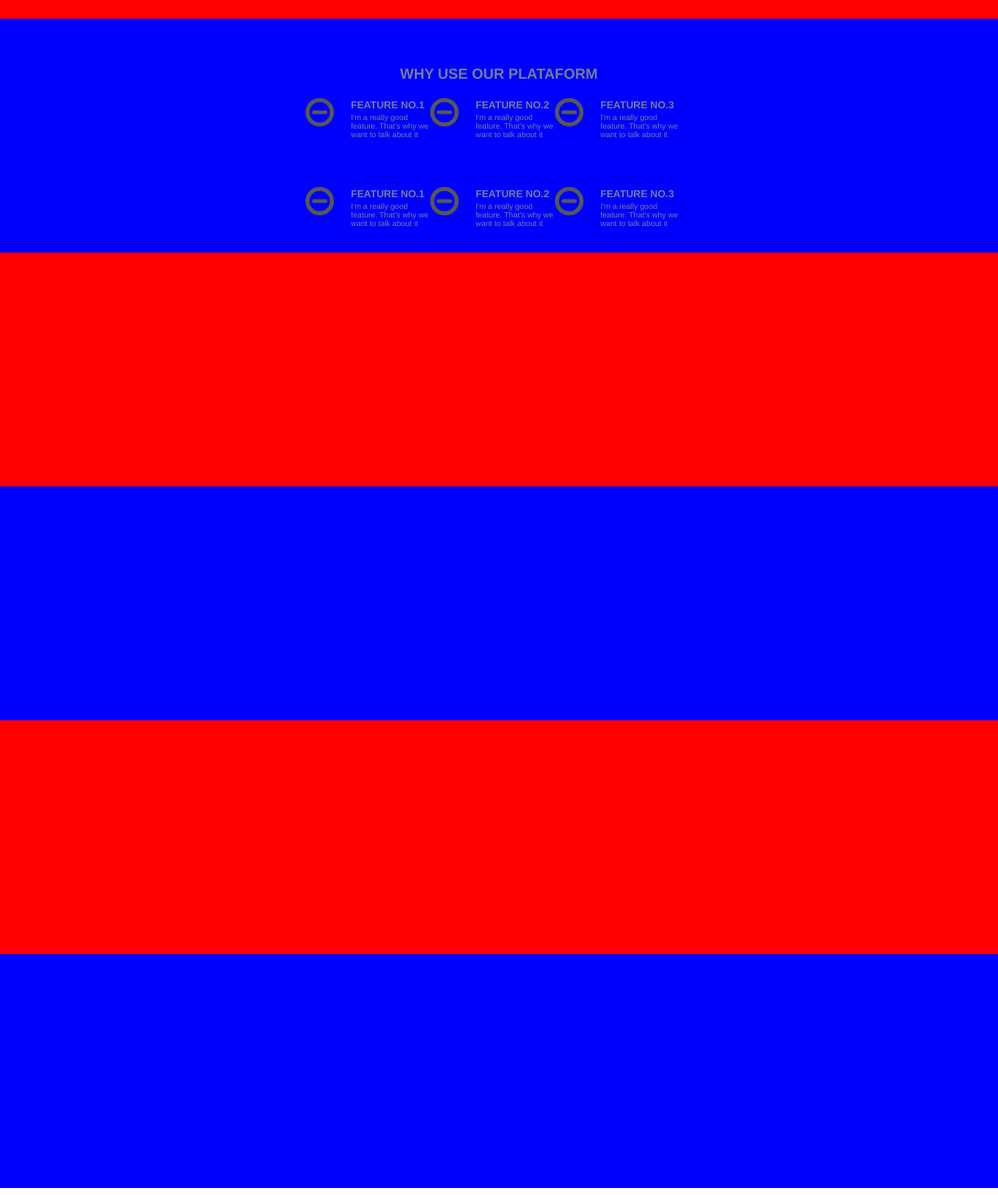
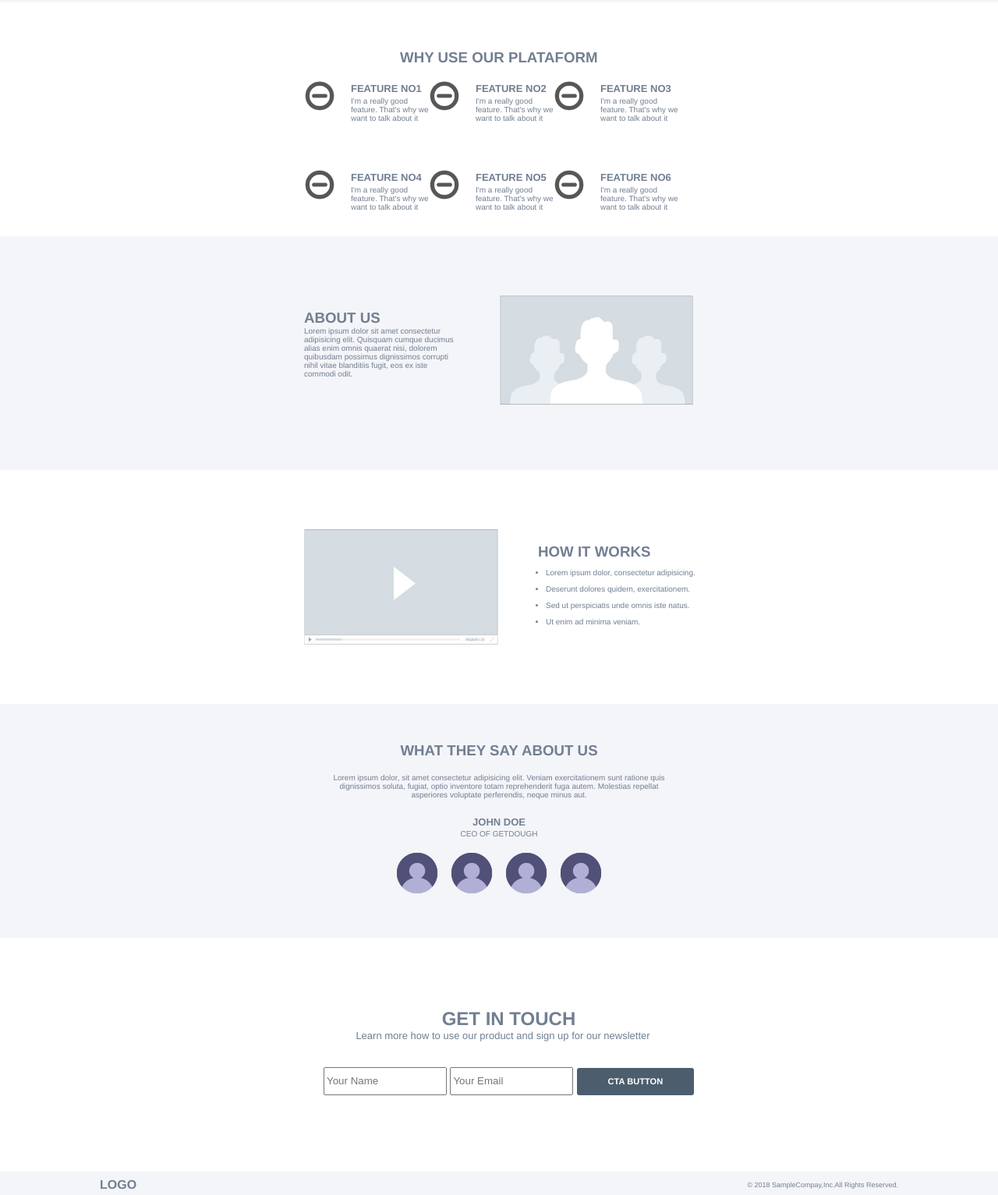
Before and after one commit to Cbmota1/webdev, a plain HTML site: page index.html in a window 1280 px wide. Shown: the part 297-1830 px from the top of the page at 78% size. Drawn offline with Linux system fonts and the light colour scheme.

Commit message:
first commit

```diff
--- a/index.html
+++ b/index.html
@@ -6,7 +6,8 @@
     <title>Document</title>
 </head>
 <body style="margin: 0px;padding-top: 0px;">
-    <div style="height: 300px;width: 100%;background-color: red;margin-top: 0px;margin-bottom: 0px;">
+    <div style="height: 300px;width: 100%;background-color: #f4f5f9;">
+        <div style="position: absolute; width: 100%;">
             <h4 style="text-align: center;padding-top: 10px;font-family:Helvetica, sans-serif;font-weight: bold;color: #717f91;">LOGO</h5>
             <h1 style="margin-top: 30px;text-align: center;font-family:Helvetica, sans-serif;color: #717f91;;">BEST HEADLINE IN THE WORLD</h1>
             <p style="text-align: center;margin-top: 5px;font-family:Helvetica, sans-serif;color: #717f91;;">Lorem ipsum dolor sit amet consectetur adipisicing elit.</p>
@@ -19,66 +20,116 @@
                     </p>
                 </button>
             </div>
-        <p style="text-align: center;font-family: Helvetica;font-weight: bold;font-size: x-small;margin-top: 60px;color: #717f91;">CUSTOMER LOGO    •  CUSTOMER LOGO    •  CUSTOMER LOGO    •   CUSTOMER LOGO</p>
+            <p style="text-align: center;font-family: Helvetica;font-weight: bold;font-size: x-small;margin-top: 40px;color: #717f91;">CUSTOMER LOGO    •  CUSTOMER LOGO    •  CUSTOMER LOGO    •   CUSTOMER LOGO</p>
         </div>
-    <div style="height: 300px;background-color: blue;">
+    </div>
+    <div style="height: 300px;width: 100%;background-color: #ffffff;">
         <h3 style="position: absolute;left: 50%;margin-left: -127px;margin-top: 60px;font-family:Helvetica;color: #717f91;">WHY USE OUR PLATAFORM</h3>
         <div style="position: absolute;left: 50%;margin-left: -250px;">
             <div style="display: flex;flex-direction: row;">
                 <div style="display: flex;flex-direction: row;">
-                    <img src="icone.webp" alt="" style="height: 40px;margin-top: 100px;">
+                    <img src="./assets/icone.webp" alt="" style="height: 40px;margin-top: 100px;">
                     <div style="margin-top: 90px;margin-left: 20px;">
-                        <p style="font-size: small;font-family: Helvetica;font-weight: bold;color: #717f91;">FEATURE NO.1</p>
+                        <p style="font-size: small;font-family: Helvetica;font-weight: bold;color: #717f91;">FEATURE NO1</p>
                         <p style="margin-top: -10px;font-size: x-small;width: 100px;font-family: Helvetica;color: #717f91;">I'm a really good feature. That's why we want to talk about it</p>
                     </div>
                 </div>
                 <div style="display: flex;flex-direction: row;">
-                    <img src="icone.webp" alt="" style="height: 40px;margin-top: 100px;">
+                    <img src="./assets/icone.webp" alt="" style="height: 40px;margin-top: 100px;">
                     <div style="margin-top: 90px;margin-left: 20px;">
-                        <p style="font-size: small;font-family: Helvetica;font-weight: bold;color: #717f91;">FEATURE NO.2</p>
+                        <p style="font-size: small;font-family: Helvetica;font-weight: bold;color: #717f91;">FEATURE NO2</p>
                         <p style="margin-top: -10px;font-size: x-small;width: 100px;font-family: Helvetica;color: #717f91;">I'm a really good feature. That's why we want to talk about it</p>
                     </div>
                 </div>
                 <div style="display: flex;flex-direction: row;">
-                    <img src="icone.webp" alt="" style="height: 40px;margin-top: 100px;">
+                    <img src="./assets/icone.webp" alt="" style="height: 40px;margin-top: 100px;">
                     <div style="margin-top: 90px;margin-left: 20px;">
-                        <p style="font-size: small;font-family: Helvetica;font-weight: bold;color: #717f91;">FEATURE NO.3</p>
+                        <p style="font-size: small;font-family: Helvetica;font-weight: bold;color: #717f91;">FEATURE NO3</p>
                         <p style="margin-top: -10px;font-size: x-small;width: 100px;font-family: Helvetica;color: #717f91;">I'm a really good feature. That's why we want to talk about it</p>
                     </div>
                 </div>
             </div>
             <div style="display: flex;flex-direction: row;">
                 <div style="display: flex;flex-direction: row;">
-                    <img src="icone.webp" alt="" style="height: 40px;margin-top: 50px;">
+                    <img src="./assets/icone.webp" alt="" style="height: 40px;margin-top: 50px;">
                     <div style="margin-top: 40px;margin-left: 20px;">
-                        <p style="font-size: small;font-family: Helvetica;font-weight: bold;color: #717f91;">FEATURE NO.1</p>
+                        <p style="font-size: small;font-family: Helvetica;font-weight: bold;color: #717f91;">FEATURE NO4</p>
                         <p style="margin-top: -10px;font-size: x-small;width: 100px;font-family: Helvetica;color: #717f91;">I'm a really good feature. That's why we want to talk about it</p>
                     </div>
                 </div>
                 <div style="display: flex;flex-direction: row;">
-                    <img src="icone.webp" alt="" style="height: 40px;margin-top: 50px;">
+                    <img src="./assets/icone.webp" alt="" style="height: 40px;margin-top: 50px;">
                     <div style="margin-top: 40px;margin-left: 20px;">
-                        <p style="font-size: small;font-family: Helvetica;font-weight: bold;color: #717f91;">FEATURE NO.2</p>
+                        <p style="font-size: small;font-family: Helvetica;font-weight: bold;color: #717f91;">FEATURE NO5</p>
                         <p style="margin-top: -10px;font-size: x-small;width: 100px;font-family: Helvetica;color: #717f91;">I'm a really good feature. That's why we want to talk about it</p>
                     </div>
                 </div>
                 <div style="display: flex;flex-direction: row;">
-                    <img src="icone.webp" alt="" style="height: 40px;margin-top: 50px;">
+                    <img src="./assets/icone.webp" alt="" style="height: 40px;margin-top: 50px;">
                     <div style="margin-top: 40px;margin-left: 20px;">
-                        <p style="font-size: small;font-family: Helvetica;font-weight: bold;color: #717f91;">FEATURE NO.3</p>
+                        <p style="font-size: small;font-family: Helvetica;font-weight: bold;color: #717f91;">FEATURE NO6</p>
                         <p style="margin-top: -10px;font-size: x-small;width: 100px;font-family: Helvetica;color: #717f91;">I'm a really good feature. That's why we want to talk about it</p>
                     </div>
                 </div>
             </div>
         </div>
     </div>
-    <div style="height: 300px;width: 100%;background-color: red;">
+    <div style="height: 300px;width: 100%;background-color: #f4f5f9;">
+        <div style="position: absolute;display: flex;flex-direction: row;margin-top: 75px;left: 50%;margin-left: -250px;">
+            <div>
+                <h3 style="margin-bottom: -10px;font-family: Helvetica;font-weight: bold;color: #717f91;">ABOUT US</h3>
+                <p style="width: 200px;font-size: x-small; font-family: Helvetica;color: #717f91;">Lorem ipsum dolor sit amet consectetur adipisicing elit. Quisquam cumque ducimus alias enim omnis quaerat nisi, dolorem quibusdam possimus dignissimos corrupti nihil vitae blanditiis fugit, eos ex iste commodi odit.</p>
             </div>
-    <div style="height: 300px;width: 100%;background-color: blue;">
+            <img src="./assets/team.png" alt="team" style="width: 250px;margin-left: 50px;">
         </div>
-    <div style="height: 300px;width: 100%;background-color: red;">
     </div>
-    <div style="height: 300px;width: 100%;background-color: blue;">
+    <div style="height: 300px;width: 100%;background-color: #ffffff;">
+        <div style="display: flex;flex-direction: row;position: absolute;margin-top: 75px;left: 50%;margin-left: -250px;">
+            <img src="./assets/video.png" alt="video" style="width: 250px;margin-right: 50px;height: 150px;">
+            <div>
+                <h3 style="margin-bottom: -10px;font-family: Helvetica;font-weight: bold;color: #717f91;">HOW IT WORKS</h3>
+                <div style="margin-left: -30px;">
+                    <ul style="font-family: Helvetica;font-size: x-small;width: 250px;color: #717f91;margin-top: 20px;">
+                        <li style="margin-bottom: 10px;">Lorem ipsum dolor, consectetur adipisicing.</li>
+                        <li style="margin-bottom: 10px;">Deserunt dolores quidem, exercitationem.</li>
+                        <li style="margin-bottom: 10px;">Sed ut perspiciatis unde omnis iste natus.</li>
+                        <li>Ut enim ad minima veniam.</li>
+                    </ul>
                 </div>
+            </div>
+        </div>
+    </div>
+    <div style="height: 300px;width: 100%;background-color: #f4f5f9;">
+        <div style="position: absolute;left: 50%;margin-left: -225px;margin-top: 30px;font-family: Helvetica;color: #717f91;">
+            <h3 style="text-align: center;">WHAT THEY SAY ABOUT US</h3>
+            <p style="text-align: center; width: 450px; font-size: x-small;">Lorem ipsum dolor, sit amet consectetur adipisicing elit. Veniam exercitationem sunt ratione quis dignissimos soluta, fugiat, optio inventore totam reprehenderit fuga autem. Molestias repellat asperiores voluptate perferendis, neque minus aut.</p>
+            <h5 style="text-align: center;font-size: small;">JOHN DOE</h5>
+            <p style="text-align: center;margin-top: -20px;font-size: x-small;">CEO OF GETDOUGH</p>
+            <div style="display: flex;flex-direction: row;margin-left :85px;">
+                <img src="assets\perfil.png" alt="perfil" width="70px">
+                <img src="assets\perfil.png" alt="perfil" width="70px">
+                <img src="assets\perfil.png" alt="perfil" width="70px">
+                <img src="assets\perfil.png" alt="perfil" width="70px">
+            </div>
+        </div>
+    </div>
+    <div style="height: 300px;width: 100%;background-color: #ffffff;">
+        <div style="position: absolute;left: 50%;margin-left: -225px;margin-top:70px ;font-family: Helvetica;color: #717f91;" >
+                <h2 style="text-align: center;">GET IN TOUCH</h2>
+                <p style="font-size: small;width: 400px; text-align: center;margin-top: -20px;margin-left: 30px;">Learn more how to use our product and sign up for our newsletter</p>
+                <input type="text" placeholder="Your Name" style= "width:150px ;height: 30px;margin-top: 20px;">
+                <input type="text" placeholder="Your Email" style="width:150px ;height: 30px;">
+                <button type="button" style="height: 35px;width: 150px;border-radius: 3px;margin-top: 0%;border: 0px;background-color: #4c5d6e;">
+                <p style="font-family:Helvetica, sans-serif;font-weight: bold;margin-top: 10px;font-size: smaller;color: white;">CTA BUTTON</p>
+            </button>
+        </div>
+    </div>
+    <div style="height: 30px;width: 100%;background-color: #f4f5f9;">
+        <div style="position: absolute;width: 100%;display: flex;flex-direction: row;">
+            <h4 style="margin-top: 8px;margin-bottom: -10px;margin-left: 10%;font-family: Helvetica;color: #717f91;">LOGO</h4>
+        </div>
+        <p style="margin-top: 12px;margin-bottom: -10px;margin-right: 10%;font-family: Helvetica;color: #717f91;float: right;font-size: xx-small;">© 2018 SampleCompay,Inc.All Rights Reserved.</p>
+    </div>
+
 </body>
 </html>
```
Also changed, not shown: assets/icone.webp (added), assets/perfil.png (added), assets/team.png (added), assets/video.png (added). Lines whose indentation alone changed are shown as unchanged.
